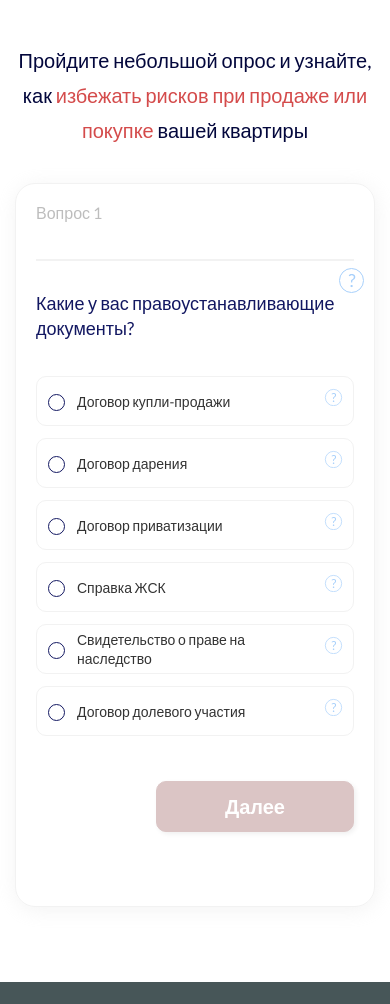
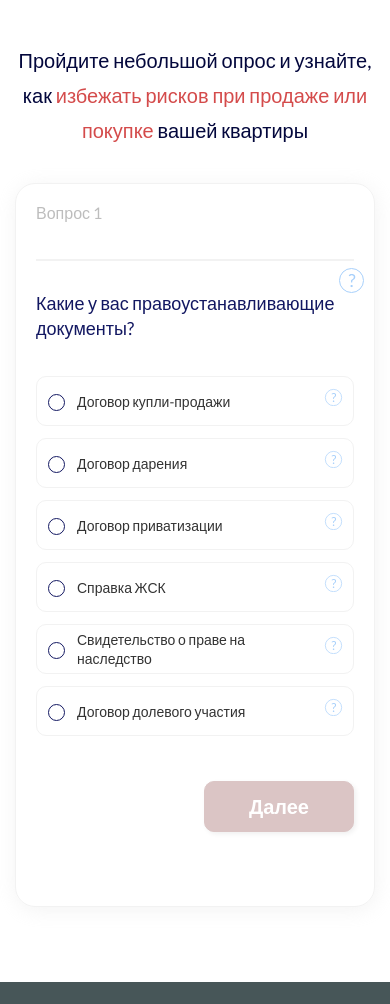
Before and after one commit to BolotnikovMS/apartment-store-landing, a plain HTML site: page interview-page.html in a window 390 px wide. Shown: the part 78-1082 px from the top of the page. Drawn offline with Linux system fonts and the light colour scheme.

Commit message:
Fix style btn reset

```diff
--- a/css/main.css
+++ b/css/main.css
@@ -1696,7 +1696,7 @@ a:hover {
   }
 
   .intstart__btn {
-    padding: 12px 68px;
+    padding: 12px 44px;
   }
 }
 
```
